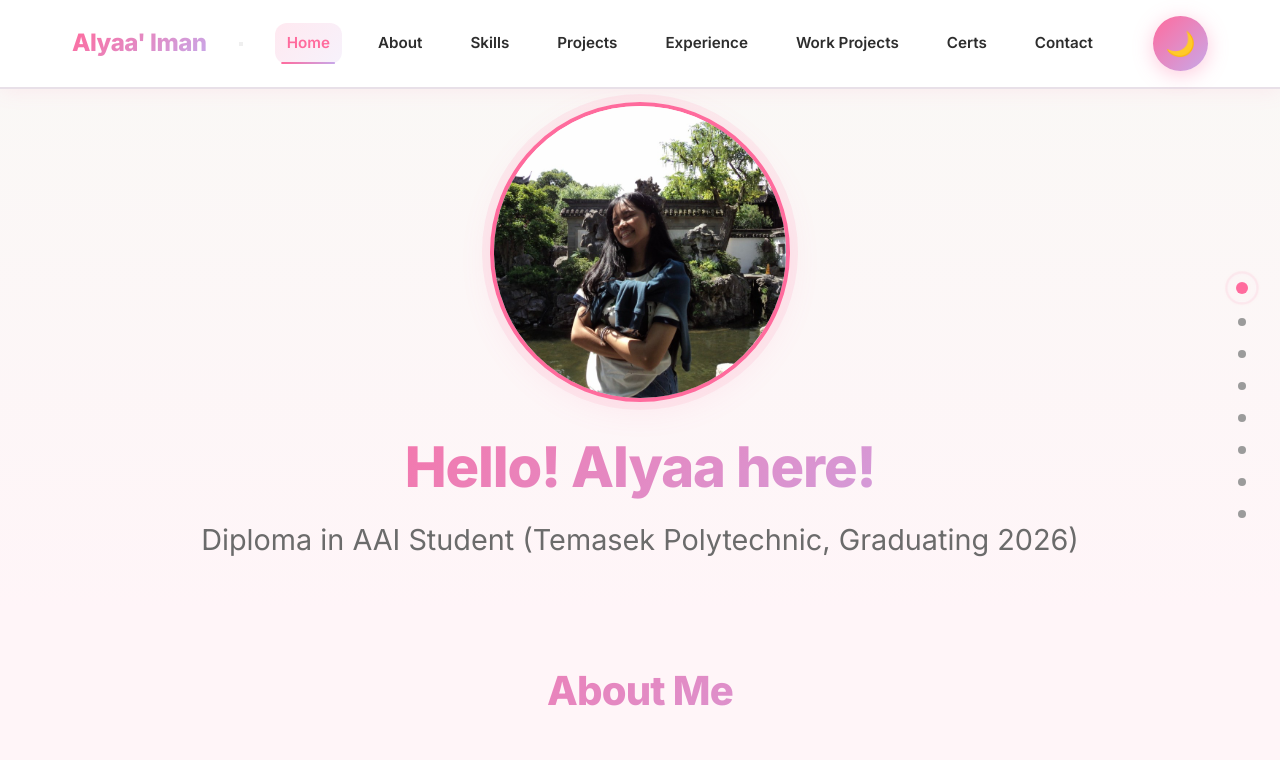
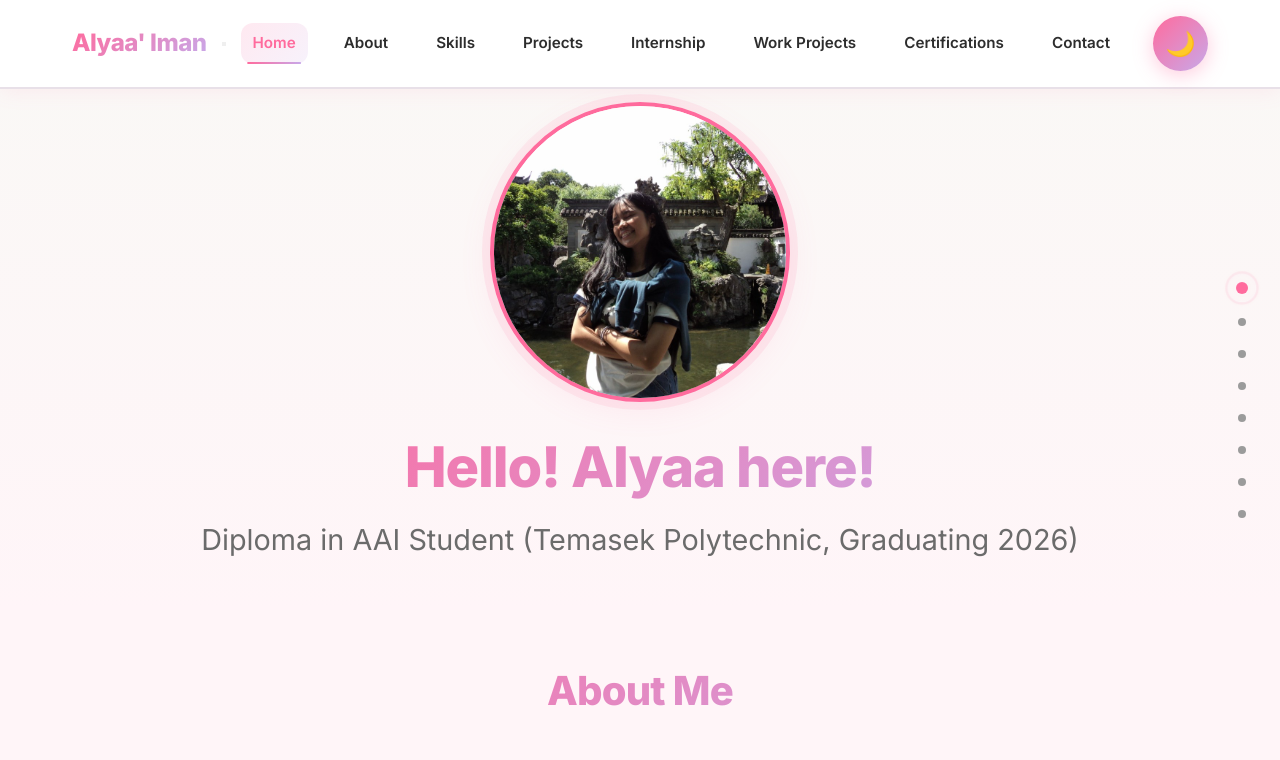
Before and after one commit to myssstic/my-portfolio, a plain HTML site: page index.html in a window 1280 px wide. Shown: the top 760 px of the page. Drawn offline with Linux system fonts and the light colour scheme.

Commit message:
Update index.html

```diff
--- a/index.html
+++ b/index.html
@@ -34,9 +34,9 @@
                 <a href="#about" class="nav-link" data-section="about">About</a>
                 <a href="#skills" class="nav-link" data-section="skills">Skills</a>
                 <a href="#projects" class="nav-link" data-section="projects">Projects</a>
-                <a href="#experience" class="nav-link" data-section="experience">Experience</a>
+                <a href="#experience" class="nav-link" data-section="experience">Internship</a>
                 <a href="#work-projects" class="nav-link" data-section="work-projects">Work Projects</a>
-                <a href="#certifications" class="nav-link" data-section="certifications">Certs </a>
+                <a href="#certifications" class="nav-link" data-section="certifications">Certifications </a>
                 <a href="#contact" class="nav-link" data-section="contact">Contact</a>
 
             </nav>
@@ -343,7 +343,7 @@
         <!-- Internship / Experience Section -->
         <section id="experience" class="section experience-section">
             <div class="container">
-                <h2 class="section-title">Internship / Experience</h2>
+                <h2 class="section-title">Internship</h2>
                 <div class="timeline">
                     <div class="timeline-item">
                         <div class="timeline-marker"></div>
```
